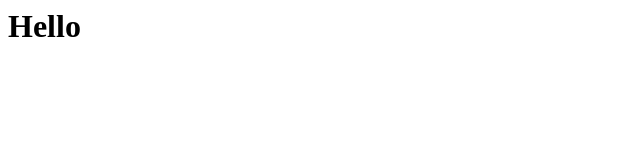
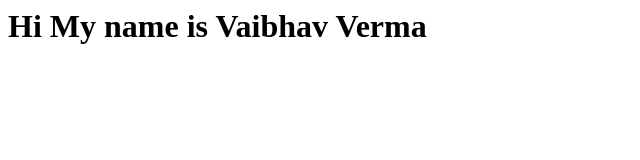
Before and after one commit to vaib1406/skills-code-with-codespaces, a plain HTML site: page index.html in a window 1280 px wide. Shown: the whole page, without its empty margins (0-640 px from the left). Drawn offline with Linux system fonts and the light colour scheme.

Commit message:
Adding my name from the codespace

```diff
--- a/index.html
+++ b/index.html
@@ -1,3 +1 @@
-<html>
-  <h1>Hello</h1>
-</html>
+<h1> Hi My name is Vaibhav Verma </h1>
```
